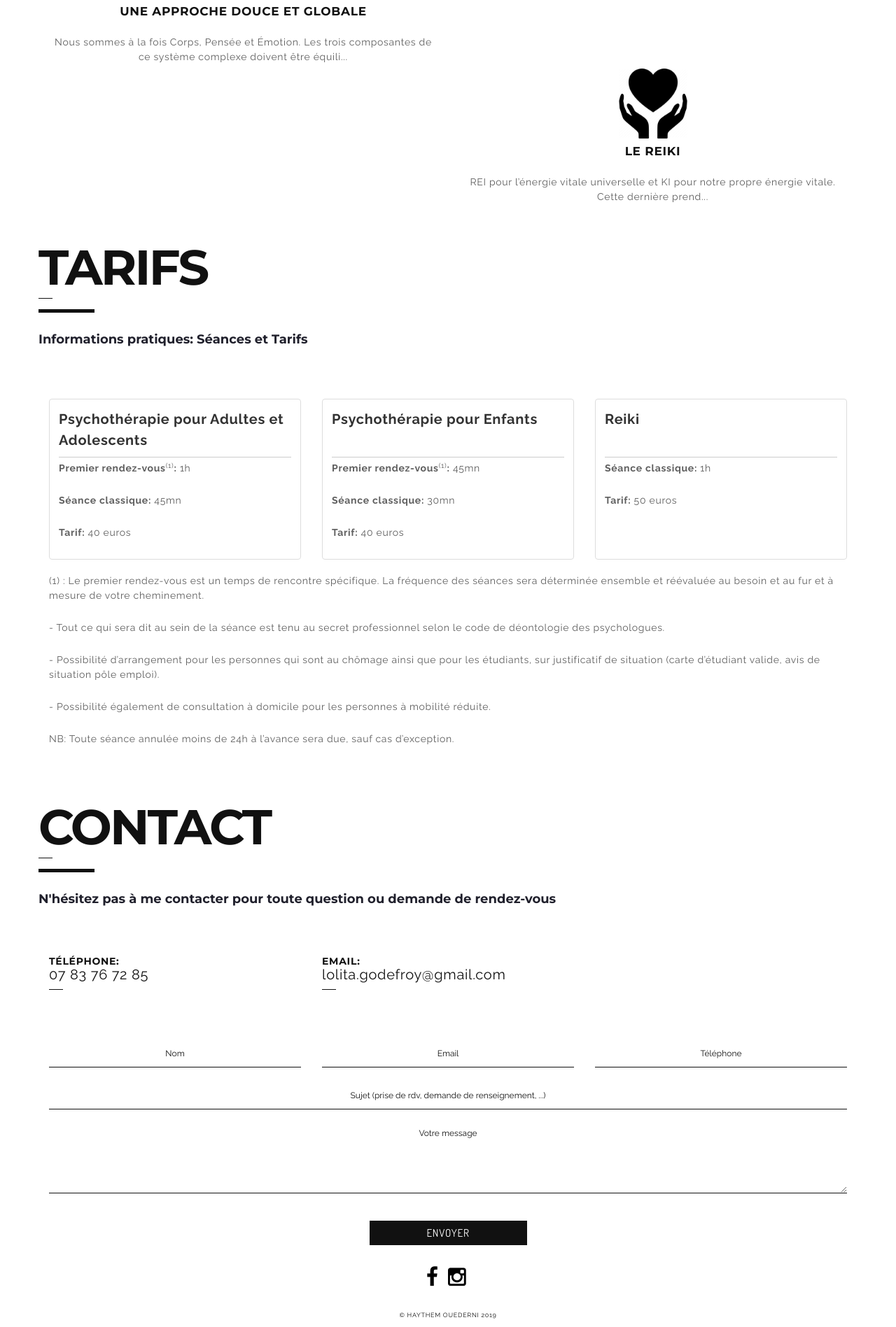
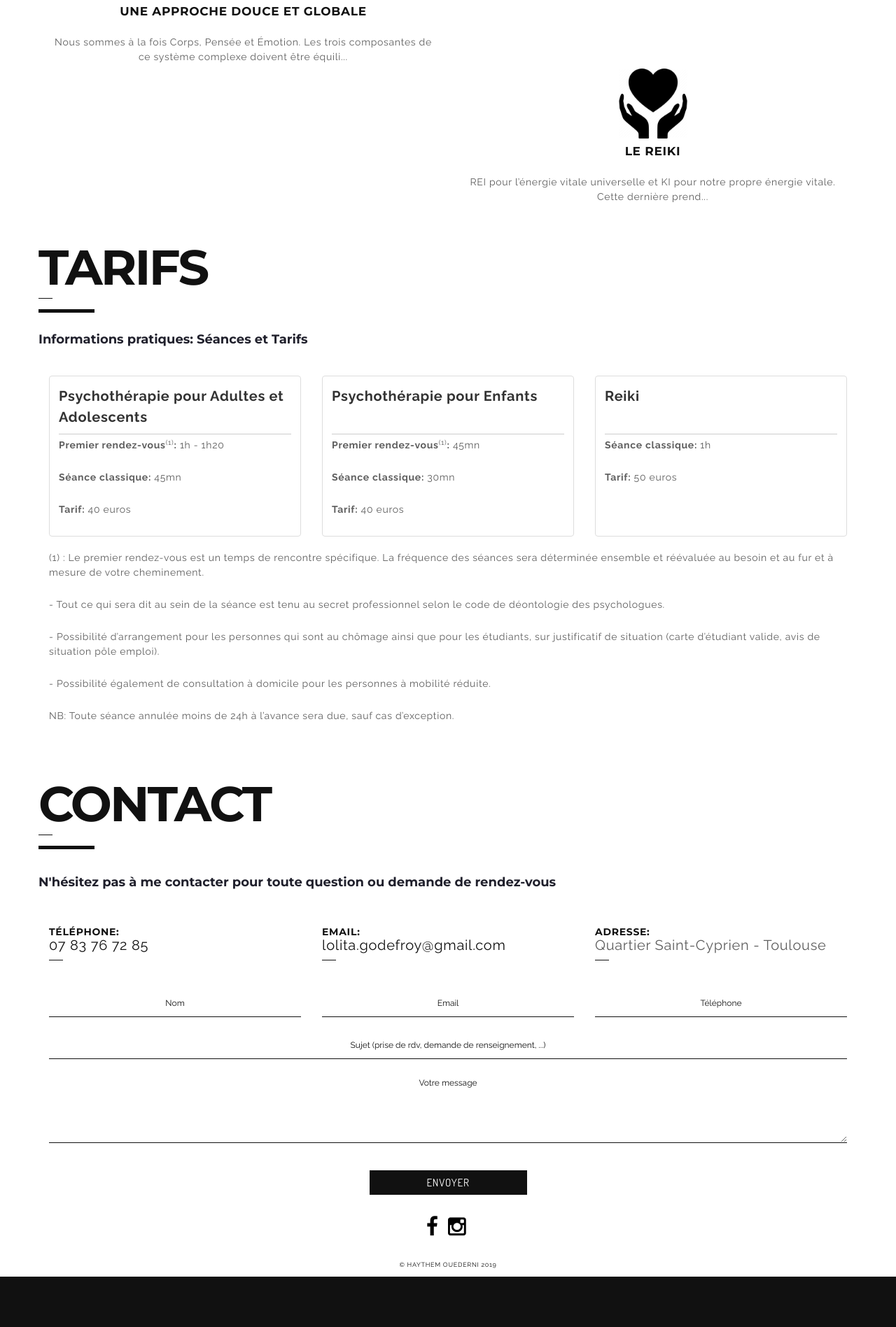
Before and after one commit to Lolita5/lolita-godefroy-psychologue.github.io, a Jekyll site: the page built from index.html, in a window 1280 px wide. Shown: the part 1491-3388 px from the top of the page at 70% size. Built offline with Jekyll 4.4.1, drawn with Linux system fonts in a browser that asks for light colours; after the commit the page ends 3316 px from its top, so only the background shows below that.

Commit message:
general corrections

```diff
--- a/_includes/home_screen/contact.html
+++ b/_includes/home_screen/contact.html
@@ -18,23 +18,24 @@
             <!-- row start -->
             <div class="row contact-information">
                 <div class="footer-contact-block">
-                    <!-- divider start -->
-                    <div class="divider-post-contact"></div>
-                    <!-- divider end -->
                     <!-- col center start -->
-                    <div class="col-md-4 col-sm-6">
+                    <div class="col-md-4 col-sm-6 contact-elt">
                         <!-- contact details start -->
                         <span class="footer-contact-block-label">Téléphone:</span> <a class="email" href="tel:+33783767285">07 83 76 72 85</a>
                         <!-- contact details end -->
                     </div>
                     <!-- col center end -->
-                    <!-- divider start -->
-                    <div class="divider-post-contact hidden-sm"></div>
-                    <!-- divider end -->
                     <!-- col right start -->
-                    <div class="col-md-4 col-sm-6">
+                    <div class="col-md-4 col-sm-6 contact-elt">
                         <!-- contact details start -->
                         <span class="footer-contact-block-label">Email:</span> <a class="email" href="mailto:lolita.godefroy@gmail.com">lolita.godefroy@gmail.com</a>
+                        <!-- contact details end -->
+                    </div>
+                    <!-- col right end -->
+                    <!-- col right start -->
+                    <div class="col-md-4 col-sm-6 contact-elt">
+                        <!-- contact details start -->
+                        <span class="footer-contact-block-label">Adresse:</span> <span class="email">Quartier Saint-Cyprien - Toulouse</span>
                         <!-- contact details end -->
                     </div>
                     <!-- col right end -->
--- a/_includes/home_screen/pricing.html
+++ b/_includes/home_screen/pricing.html
@@ -25,7 +25,7 @@
                                     <div class="header-container">
                                         <h3>Psychothérapie pour Adultes et Adolescents</h3>
                                     </div>
-                                    <p><span>Premier rendez-vous<sup>(1)</sup>:</span> 1h</p>
+                                    <p><span>Premier rendez-vous<sup>(1)</sup>:</span> 1h - 1h20</p>
                                     <p><span>Séance classique:</span> 45mn</p>
                                     <p><span>Tarif:</span> 40 euros</Table></p>
                                 </div>
--- a/_sass/home_screen/contact.scss
+++ b/_sass/home_screen/contact.scss
@@ -1,14 +1,14 @@
 .section-contact {
-    @media screen and (max-width: 768px) {
+    @media screen and (min-width: 1200px) {
         .section-all-subtitle {
-            padding: 59px 15px 50px 15px;
-        }
-        .contact-information {
-            .divider-post-contact:nth-child(3) {
-                height: 26px;
-            }
+            padding: 59px 0 30px 0;
         }
     }
+
+    .contact-elt {
+        margin-top: 25px;
+    }
+
     .contact-information,
     .contact-form-container {
         margin-left: 0 !important;
--- a/_sass/home_screen/pricing.scss
+++ b/_sass/home_screen/pricing.scss
@@ -1,7 +1,7 @@
 .section-pricing {
     @media screen and (max-width: 768px) {
         .section-all-subtitle {
-            padding: 59px 15px 50px 15px;
+            padding: 59px 15px 40px 15px;
         }
         .pricing-information {
             .divider-post-pricing:nth-child(3) {
```
Also changed, not shown: lib/css/style.css.
